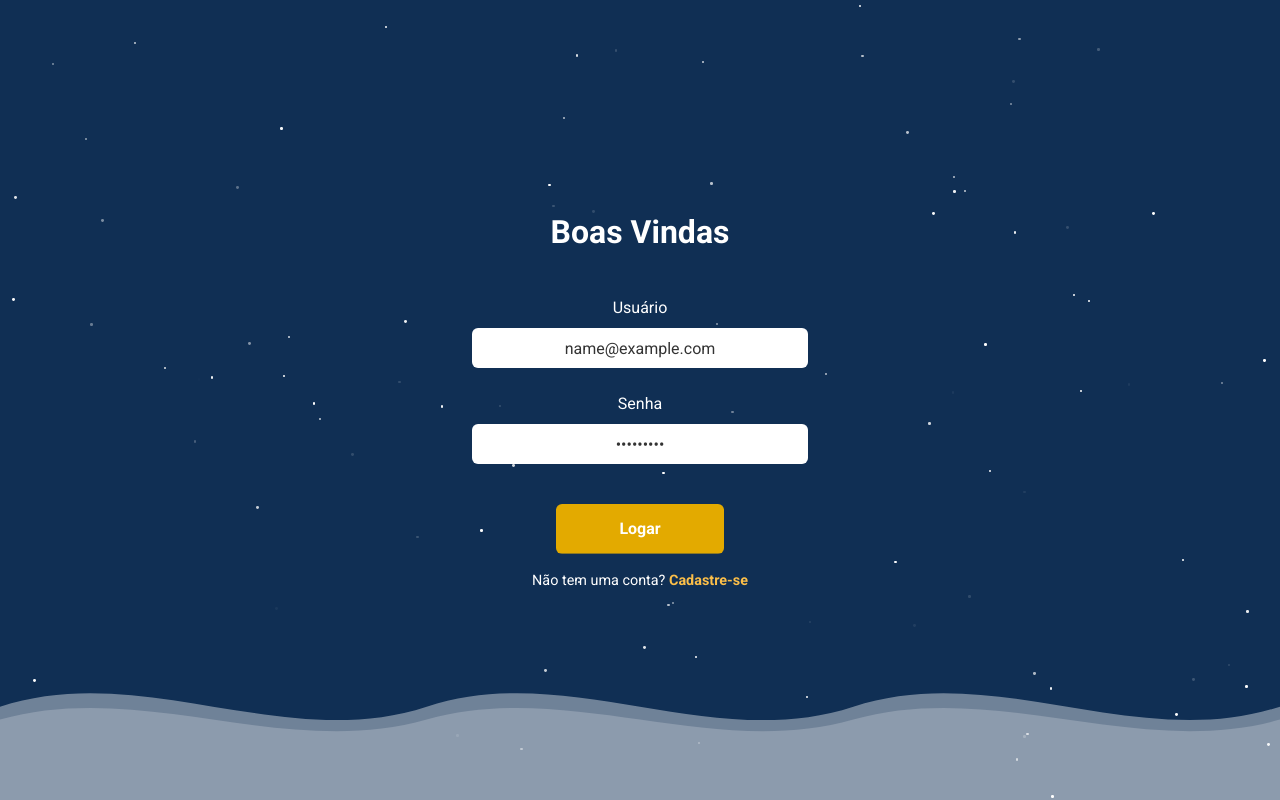
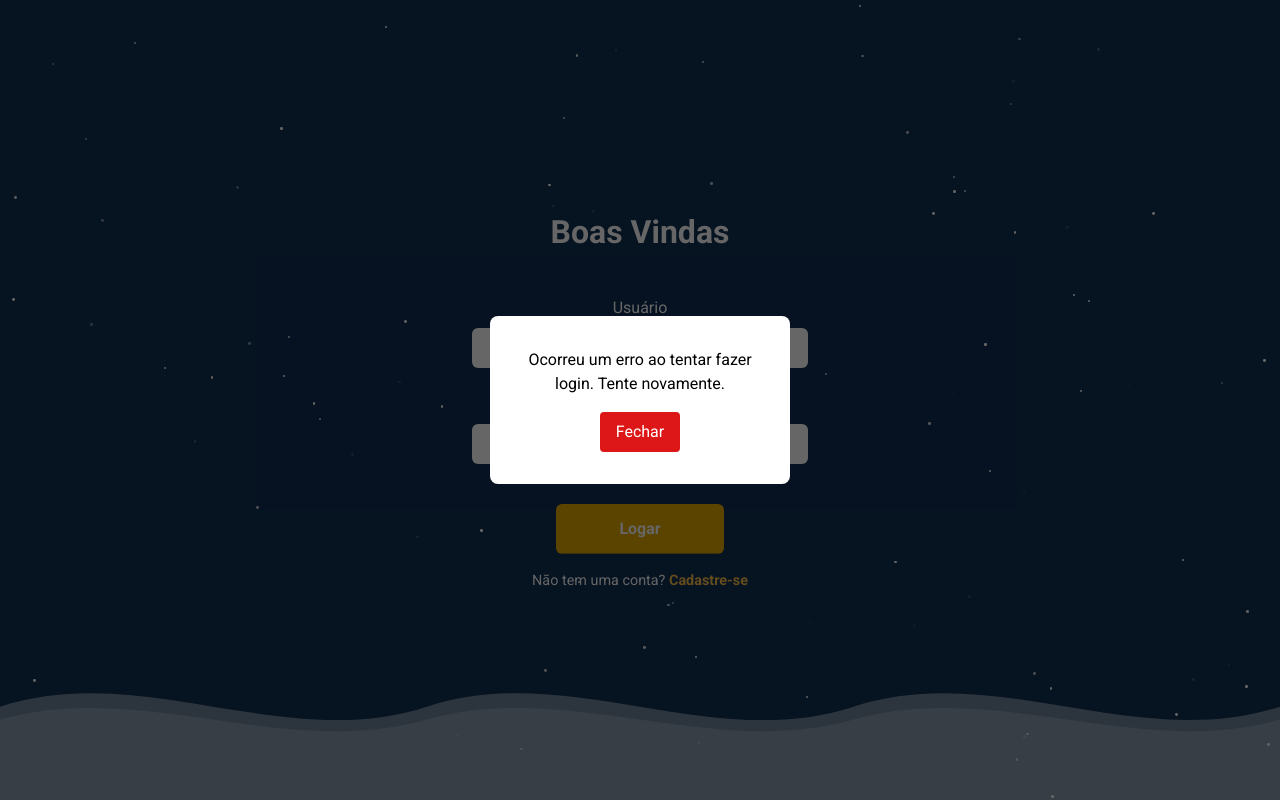
Before and after one commit to wwpedro/Education, a Next.js app: page /login in a window 1280 px wide. Both pictures are taken after typing "name@example.com", "Sample123" into the empty fields and a click on the button "Logar". Built offline with nearby package versions, Linux system fonts and the light colour scheme; no server answers.

Commit message:
akutes de navegação e popup resolvidos

```diff
--- a/src/app/createcourse/createcourse.css
+++ b/src/app/createcourse/createcourse.css
@@ -311,3 +311,13 @@ body {
 .back-button:hover .back-icon {
   color: #f2b705;          /* ícone amarelo no hover */
 }
+
+.modal-close-btn {
+  margin-top: 1rem;
+  background-color: #dd1717;
+  color: white;
+  border: none;
+  padding: 0.5rem 1rem;
+  border-radius: 4px;
+  cursor: pointer;
+}
--- a/src/app/createcurriculum/createcurriculum.css
+++ b/src/app/createcurriculum/createcurriculum.css
@@ -280,3 +280,13 @@ body {
 .form-group {
   margin-bottom: 1.5rem;
 }
+
+.modal-close-btn {
+  margin-top: 1rem;
+  background-color: #dd1717;
+  color: white;
+  border: none;
+  padding: 0.5rem 1rem;
+  border-radius: 4px;
+  cursor: pointer;
+}
--- a/src/app/editprofile/editprofile.css
+++ b/src/app/editprofile/editprofile.css
@@ -247,3 +247,49 @@ h1.title {
 .back-button:hover .back-icon {
   color: #f2b705;          /* ícone amarelo no hover */
 }
+
+/* Estilos do Modal */
+.modal-overlay {
+  position: fixed;
+  top: 0;
+  left: 0;
+  width: 100%;
+  height: 100%;
+  background-color: rgba(0, 0, 0, 0.5);
+  display: flex;
+  justify-content: center;
+  align-items: center;
+  z-index: 1000;
+}
+
+.modal-overlay {
+  position: fixed;
+  top: 0;
+  left: 0;
+  width: 100vw;
+  height: 100vh;
+  background-color: rgba(0, 0, 0, 0.6);
+  z-index: 999;
+  display: flex;
+  justify-content: center;
+  align-items: center;
+}
+
+.modal-content {
+  background-color: white;
+  padding: 2rem;
+  border-radius: 8px;
+  width: 300px;
+  text-align: center;
+  color: black;
+}
+
+.modal-close-btn {
+  margin-top: 1rem;
+  background-color: #dd1717;
+  color: white;
+  border: none;
+  padding: 0.5rem 1rem;
+  border-radius: 4px;
+  cursor: pointer;
+}
--- a/src/app/login/login.css
+++ b/src/app/login/login.css
@@ -195,3 +195,36 @@ button:hover {
     width: 90%;
   }
 }
+
+/* Adicione estas classes ao seu arquivo login.css */
+.modal-overlay {
+  position: fixed;
+  top: 0;
+  left: 0;
+  width: 100vw;
+  height: 100vh;
+  background-color: rgba(0, 0, 0, 0.6);
+  z-index: 999;
+  display: flex;
+  justify-content: center;
+  align-items: center;
+}
+
+.modal-content {
+  background-color: white;
+  padding: 2rem;
+  border-radius: 8px;
+  width: 300px;
+  text-align: center;
+  color: black;
+}
+
+.modal-close-btn {
+  margin-top: 1rem;
+  background-color: #dd1717;
+  color: white;
+  border: none;
+  padding: 0.5rem 1rem;
+  border-radius: 4px;
+  cursor: pointer;
+}
--- a/src/app/login/page.tsx
+++ b/src/app/login/page.tsx
@@ -7,7 +7,9 @@ import "./login.css";
 const LoginPage = () => {
   const [email, setEmail] = useState("");
   const [password, setPassword] = useState("");
-  const router = useRouter();
+  const [showModal, setShowModal] = useState(false);
+  const [modalMessage, setModalMessage] = useState("");
+
   const goTo = (url: string) => {
     window.location.href = url;
   };
@@ -26,18 +28,15 @@ const LoginPage = () => {
 
       if (response.ok) {
         const data = await response.json();
-        console.log("Login bem-sucedido!", data);
-
-        // Armazena o token no localStorage
         localStorage.setItem("accessToken", data.accessToken);
-        goTo("/profile"); // Redireciona para a página de perfil
+        goTo("/profile");
       } else {
-        console.error("Erro ao realizar login");
-        alert("Credenciais inválidas");
+        setModalMessage("Credenciais inválidas");
+        setShowModal(true);
       }
     } catch (error) {
-      console.error("Erro na requisição:", error);
-      alert("Ocorreu um erro ao tentar fazer login. Tente novamente.");
+      setModalMessage("Ocorreu um erro ao tentar fazer login. Tente novamente.");
+      setShowModal(true);
     }
   };
 
@@ -69,6 +68,21 @@ const LoginPage = () => {
 
   return (
     <div className="login-container">
+      {/* Modal integrado */}
+      {showModal && (
+        <div className="modal-overlay">
+          <div className="modal-content">
+            <p>{modalMessage}</p>
+            <button
+              className="modal-close-btn"
+              onClick={() => setShowModal(false)}
+            >
+              Fechar
+            </button>
+          </div>
+        </div>
+      )}
+
       {/* Waves no fundo */}
       <div className="wave-container">
         <svg className="wave-svg back" viewBox="0 0 1800 400" preserveAspectRatio="none">
--- a/src/app/register/register.css
+++ b/src/app/register/register.css
@@ -240,11 +240,12 @@ button:hover {
   border-radius: 8px;
   width: 300px;
   text-align: center;
+  color: black;
 }
 
 .modal-close-btn {
   margin-top: 1rem;
-  background-color: #102f54;
+  background-color: #dd1717;
   color: white;
   border: none;
   padding: 0.5rem 1rem;
--- a/src/app/topicsmenu/topicsmenu.css
+++ b/src/app/topicsmenu/topicsmenu.css
@@ -209,6 +209,7 @@ body {
   text-align: center;
   box-shadow: 0 4px 10px rgba(0, 0, 0, 0.1);
   max-width: 90%;
+  color: black;
 }
 .close-button {
   margin-top: 20px;
```
Also changed, not shown: src/app/createcourse/page.tsx (+42 -10 lines), src/app/createcurriculum/page.tsx (+32 -7 lines), src/app/editprofile/page.tsx (+34 -9 lines), src/app/topic/[id]/page.tsx (+75 -28 lines).
